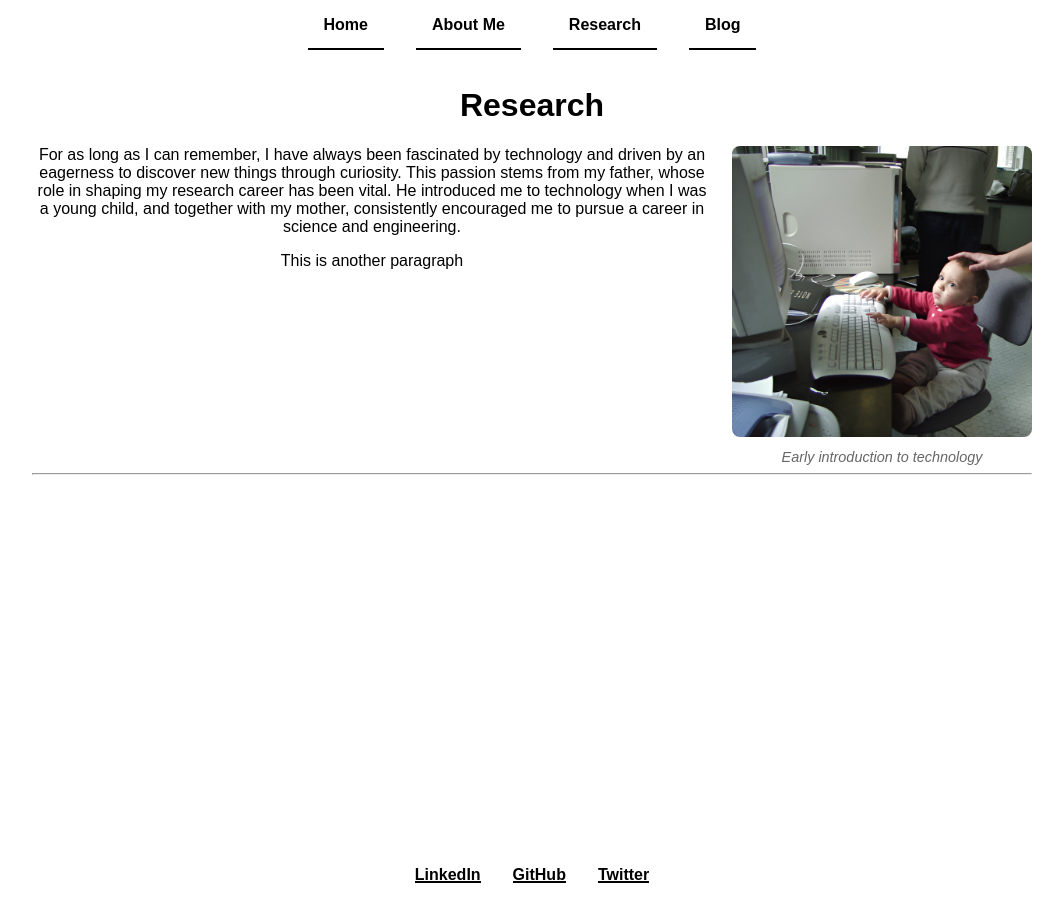
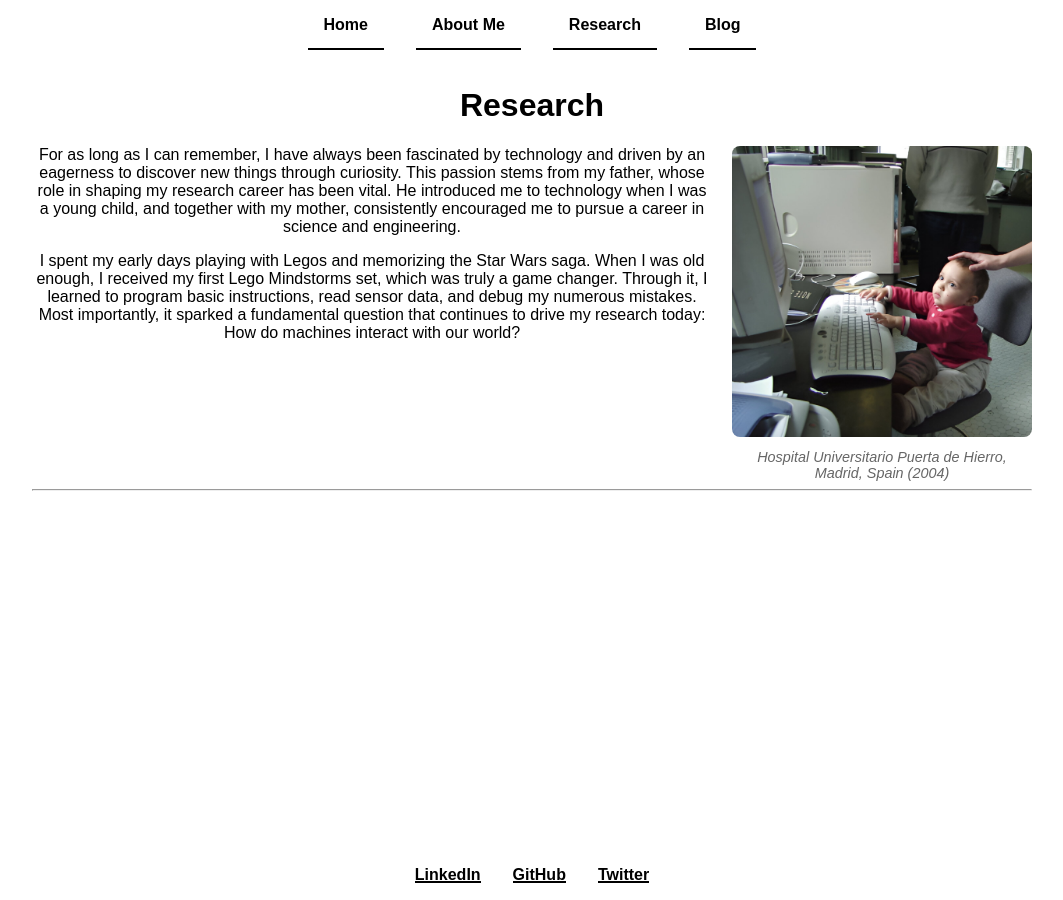
Before and after one commit to MarioPasc/MarioPasc.github.io, a Jekyll site: the page built from research/index.md, in a window 1280 px wide. Shown: the whole page, without its empty margins (108-1171 px from the left). Built offline with Jekyll 4.4.1, drawn with Linux system fonts in a browser that asks for light colours.

Commit message:
New lore

```diff
--- a/research/index.md
+++ b/research/index.md
@@ -10,14 +10,14 @@ permalink: /research/
   <div style="flex: 1;">
     For as long as I can remember, I have always been fascinated by technology and driven by an eagerness to discover new things through curiosity. This passion stems from my father, whose role in shaping my research career has been vital. He introduced me to technology when I was a young child, and together with my mother, consistently encouraged me to pursue a career in science and engineering.
 
-    <p> This is another paragraph </p>
+    <p> I spent my early days playing with Legos and memorizing the Star Wars saga. When I was old enough, I received my first Lego Mindstorms set, which was truly a game changer. Through it, I learned to program basic instructions, read sensor data, and debug my numerous mistakes. Most importantly, it sparked a fundamental question that continues to drive my research today: How do machines interact with our world? </p>
 
   </div>
   <div style="flex: 0 0 300px;">
     <figure style="margin: 0;">
       <img src="/images/research/little_me.jpeg" alt="Research workspace" style="width: 100%; height: auto; border-radius: 8px;">
       <figcaption style="margin-top: 8px; font-size: 0.9em; color: #666; text-align: center; font-style: italic;">
-        Early introduction to technology
+        Hospital Universitario Puerta de Hierro, Madrid, Spain (2004)
       </figcaption>
     </figure>
   </div>
```
